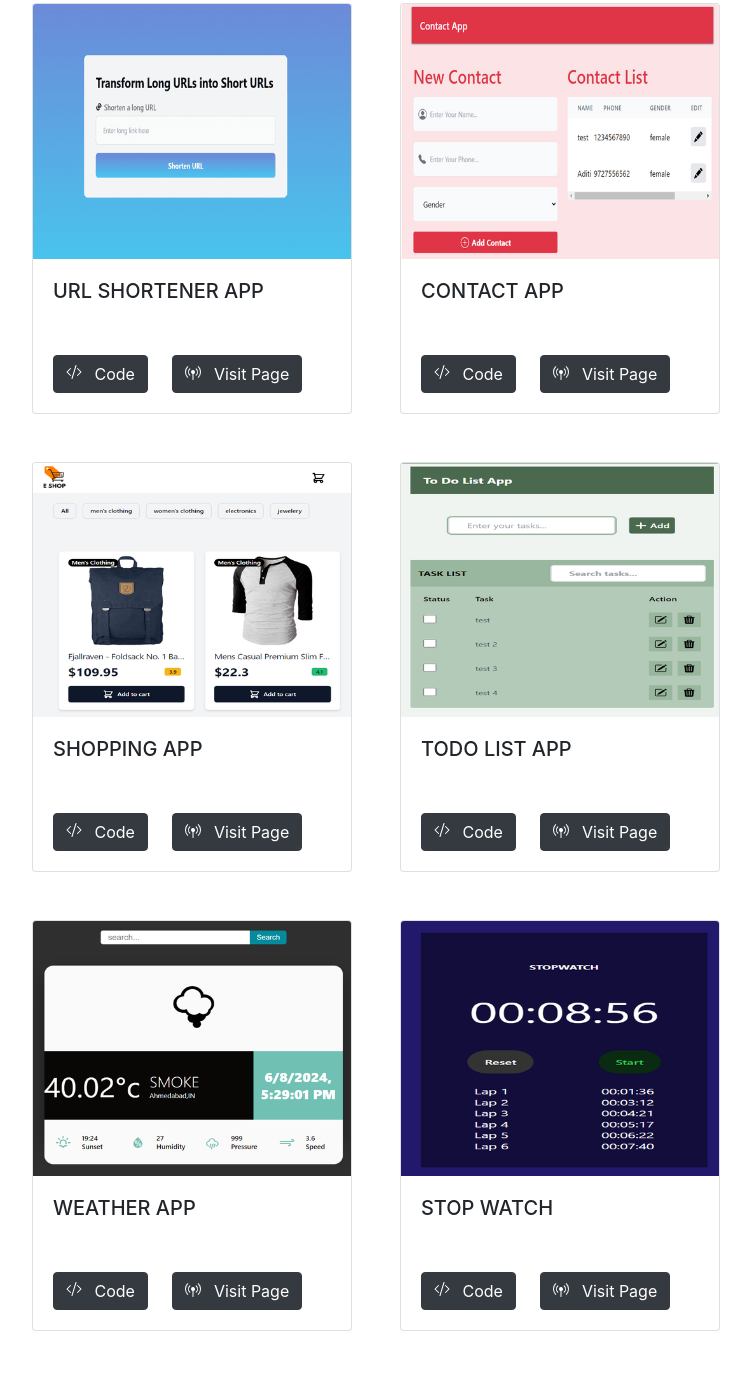
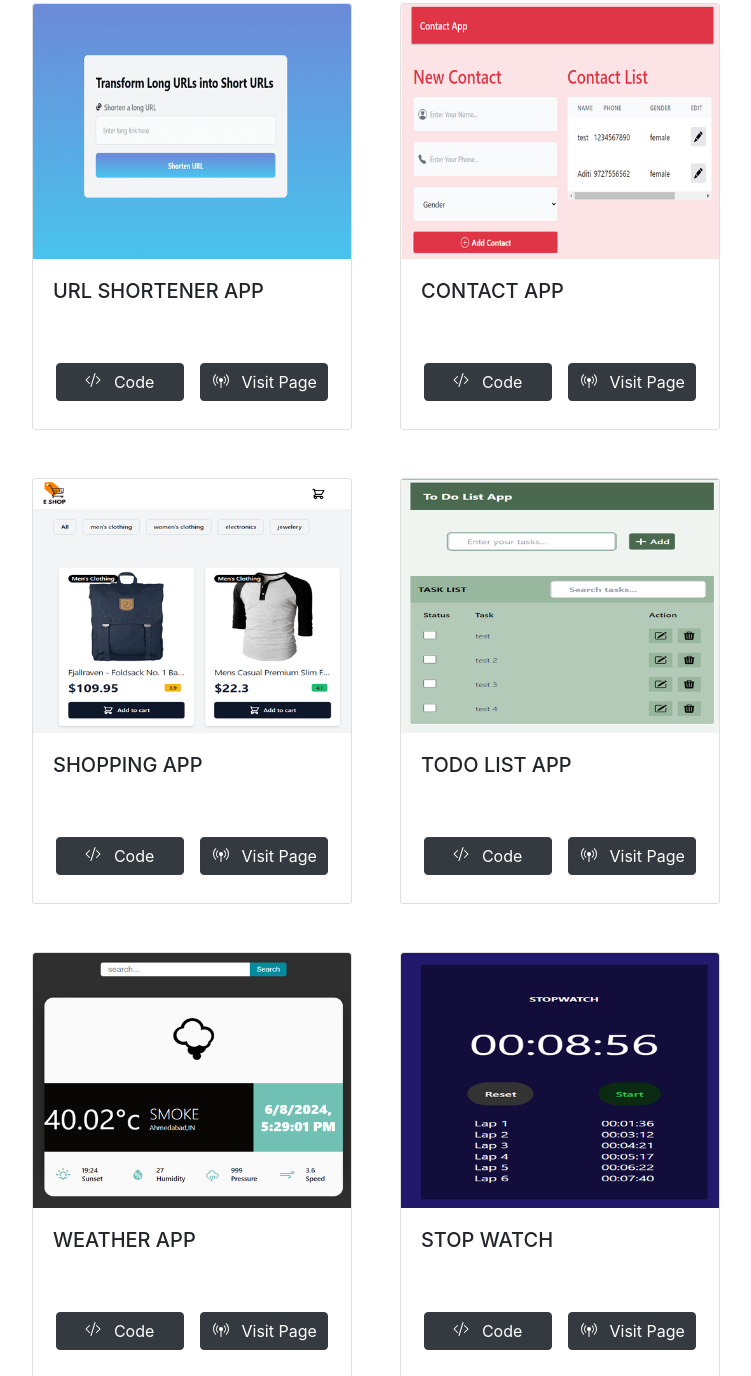
Before and after one commit to NomanSipai/noman-sipai-port, a website with bundled scripts: page index.html in a window 1280 px wide. Shown: the part 1755-3131 px from the top of the page, without its empty margins (312-1063 px from the left). Built offline with nearby package versions, Linux system fonts and the light colour scheme; a web font is replaced by a local one.

Commit message:
final changes

```diff
--- a/index.html
+++ b/index.html
@@ -166,38 +166,45 @@
             <div class="card-body">
               <h5 class="card-title">URL Shortener App</h5>
             </div>
+
+            <div class="card-body d-flex justify-content-center row">
+              <a href="https://github.com/NomanSipai/URL-Shortner-app.git" target="_blank"
+                class="card-link btn btn-dark col-12 col-sm-5 col-md-5 m-2">
+                <svg xmlns="http://www.w3.org/2000/svg" width="16" height="16" fill="currentColor" class="h-6 w-6 mr-2"
+                  viewBox="0 0 16 16">
+                  <path
+                    d="M10.478 1.647a.5.5 0 1 0-.956-.294l-4 13a.5.5 0 0 0 .956.294zM4.854 4.146a.5.5 0 0 1 0 .708L1.707 8l3.147 3.146a.5.5 0 0 1-.708.708l-3.5-3.5a.5.5 0 0 1 0-.708l3.5-3.5a.5.5 0 0 1 .708 0m6.292 0a.5.5 0 0 0 0 .708L14.293 8l-3.147 3.146a.5.5 0 0 0 .708.708l3.5-3.5a.5.5 0 0 0 0-.708l-3.5-3.5a.5.5 0 0 0-.708 0" />
+                </svg>
+                Code
+              </a>
+              <a href="https://url-shortner-app-eight.vercel.app/" target="_blank"
+                class="card-link btn btn-dark col-12 col-sm-5 col-md-5 m-2">
+                <svg xmlns="http://www.w3.org/2000/svg" width="16" height="16" fill="currentColor" class="mr-2 h-6 w-6"
+                  viewBox="0 0 16 16">
+                  <path
+                    d="M3.05 3.05a7 7 0 0 0 0 9.9.5.5 0 0 1-.707.707 8 8 0 0 1 0-11.314.5.5 0 0 1 .707.707m2.122 2.122a4 4 0 0 0 0 5.656.5.5 0 1 1-.708.708 5 5 0 0 1 0-7.072.5.5 0 0 1 .708.708m5.656-.708a.5.5 0 0 1 .708 0 5 5 0 0 1 0 7.072.5.5 0 1 1-.708-.708 4 4 0 0 0 0-5.656.5.5 0 0 1 0-.708m2.122-2.12a.5.5 0 0 1 .707 0 8 8 0 0 1 0 11.313.5.5 0 0 1-.707-.707 7 7 0 0 0 0-9.9.5.5 0 0 1 0-.707zM6 8a2 2 0 1 1 2.5 1.937V15.5a.5.5 0 0 1-1 0V9.937A2 2 0 0 1 6 8" />
+                </svg>
+                Visit Page
+              </a>
+            </div>
+
+          </div>
+          <div class="card m-4" style="width: 20rem;">
+            <img src="/img/photos/contact-app.png" class="card-img-top" alt="...">
             <div class="card-body">
-              <a href="https://github.com/NomanSipai/URL-Shortner-app.git" target="_blank"
-                class="card-link btn btn-dark">
+              <h5 class="card-title">Contact App</h5>
+            </div>
+            <div class="card-body d-flex justify-content-center row">
+              <a href="https://github.com/NomanSipai/contact-app.git" target="_blank"
+                class="card-link btn btn-dark col-12 col-sm-5 col-md-5 m-2">
                 <svg xmlns="http://www.w3.org/2000/svg" width="16" height="16" fill="currentColor" class=" h-6 w-6 mr-2"
                   viewBox="0 0 16 16">
                   <path
                     d="M10.478 1.647a.5.5 0 1 0-.956-.294l-4 13a.5.5 0 0 0 .956.294zM4.854 4.146a.5.5 0 0 1 0 .708L1.707 8l3.147 3.146a.5.5 0 0 1-.708.708l-3.5-3.5a.5.5 0 0 1 0-.708l3.5-3.5a.5.5 0 0 1 .708 0m6.292 0a.5.5 0 0 0 0 .708L14.293 8l-3.147 3.146a.5.5 0 0 0 .708.708l3.5-3.5a.5.5 0 0 0 0-.708l-3.5-3.5a.5.5 0 0 0-.708 0" />
                 </svg>
                 Code</a>
-              <a href="https://url-shortner-app-eight.vercel.app/" target="_blank" class="card-link btn btn-dark">
-                <svg xmlns="http://www.w3.org/2000/svg" width="16" height="16" fill="currentColor" class="mr-2 h-6 w-6"
-                  viewBox="0 0 16 16">
-                  <path
-                    d="M3.05 3.05a7 7 0 0 0 0 9.9.5.5 0 0 1-.707.707 8 8 0 0 1 0-11.314.5.5 0 0 1 .707.707m2.122 2.122a4 4 0 0 0 0 5.656.5.5 0 1 1-.708.708 5 5 0 0 1 0-7.072.5.5 0 0 1 .708.708m5.656-.708a.5.5 0 0 1 .708 0 5 5 0 0 1 0 7.072.5.5 0 1 1-.708-.708 4 4 0 0 0 0-5.656.5.5 0 0 1 0-.708m2.122-2.12a.5.5 0 0 1 .707 0 8 8 0 0 1 0 11.313.5.5 0 0 1-.707-.707 7 7 0 0 0 0-9.9.5.5 0 0 1 0-.707zM6 8a2 2 0 1 1 2.5 1.937V15.5a.5.5 0 0 1-1 0V9.937A2 2 0 0 1 6 8" />
-                </svg>
-                Visit Page</a>
-            </div>
-          </div>
-          <div class="card m-4" style="width: 20rem;">
-            <img src="/img/photos/contact-app.png" class="card-img-top" alt="...">
-            <div class="card-body">
-              <h5 class="card-title">Contact App</h5>
-            </div>
-            <div class="card-body">
-              <a href="https://github.com/NomanSipai/contact-app.git" target="_blank" class="card-link btn btn-dark">
-                <svg xmlns="http://www.w3.org/2000/svg" width="16" height="16" fill="currentColor" class=" h-6 w-6 mr-2"
-                  viewBox="0 0 16 16">
-                  <path
-                    d="M10.478 1.647a.5.5 0 1 0-.956-.294l-4 13a.5.5 0 0 0 .956.294zM4.854 4.146a.5.5 0 0 1 0 .708L1.707 8l3.147 3.146a.5.5 0 0 1-.708.708l-3.5-3.5a.5.5 0 0 1 0-.708l3.5-3.5a.5.5 0 0 1 .708 0m6.292 0a.5.5 0 0 0 0 .708L14.293 8l-3.147 3.146a.5.5 0 0 0 .708.708l3.5-3.5a.5.5 0 0 0 0-.708l-3.5-3.5a.5.5 0 0 0-.708 0" />
-                </svg>
-                Code</a>
-              <a href="https://contact-app-plum.vercel.app/" target="_blank" class="card-link btn btn-dark">
+              <a href="https://contact-app-plum.vercel.app/" target="_blank"
+                class="card-link btn btn-dark col-12 col-sm-5 col-md-5 m-2">
                 <svg xmlns="http://www.w3.org/2000/svg" width="16" height="16" fill="currentColor" class="mr-2 h-6 w-6"
                   viewBox="0 0 16 16">
                   <path
@@ -211,15 +218,17 @@
             <div class="card-body">
               <h5 class="card-title">Shopping App</h5>
             </div>
-            <div class="card-body">
-              <a href="https://github.com/NomanSipai/e-com.git" target="_blank" class="card-link btn btn-dark">
+            <div class="card-body d-flex justify-content-center row">
+              <a href="https://github.com/NomanSipai/e-com.git" target="_blank"
+                class="card-link btn btn-dark col-12 col-sm-5 col-md-5 m-2">
                 <svg xmlns="http://www.w3.org/2000/svg" width="16" height="16" fill="currentColor" class=" h-6 w-6 mr-2"
                   viewBox="0 0 16 16">
                   <path
                     d="M10.478 1.647a.5.5 0 1 0-.956-.294l-4 13a.5.5 0 0 0 .956.294zM4.854 4.146a.5.5 0 0 1 0 .708L1.707 8l3.147 3.146a.5.5 0 0 1-.708.708l-3.5-3.5a.5.5 0 0 1 0-.708l3.5-3.5a.5.5 0 0 1 .708 0m6.292 0a.5.5 0 0 0 0 .708L14.293 8l-3.147 3.146a.5.5 0 0 0 .708.708l3.5-3.5a.5.5 0 0 0 0-.708l-3.5-3.5a.5.5 0 0 0-.708 0" />
                 </svg>
                 Code</a>
-              <a href="https://e-com-tan.vercel.app/" target="_blank" class="card-link btn btn-dark">
+              <a href="https://e-com-tan.vercel.app/" target="_blank"
+                class="card-link btn btn-dark col-12 col-sm-5 col-md-5 m-2">
                 <svg xmlns="http://www.w3.org/2000/svg" width="16" height="16" fill="currentColor" class="mr-2 h-6 w-6"
                   viewBox="0 0 16 16">
                   <path
@@ -233,15 +242,17 @@
             <div class="card-body">
               <h5 class="card-title">Todo List App</h5>
             </div>
-            <div class="card-body">
-              <a href="https://github.com/NomanSipai/to-do-list.git" target="_blank" class="card-link btn btn-dark">
+            <div class="card-body d-flex justify-content-center row">
+              <a href="https://github.com/NomanSipai/to-do-list.git" target="_blank"
+                class="card-link btn btn-dark col-12 col-sm-5 col-md-5 m-2">
                 <svg xmlns="http://www.w3.org/2000/svg" width="16" height="16" fill="currentColor" class=" h-6 w-6 mr-2"
                   viewBox="0 0 16 16">
                   <path
                     d="M10.478 1.647a.5.5 0 1 0-.956-.294l-4 13a.5.5 0 0 0 .956.294zM4.854 4.146a.5.5 0 0 1 0 .708L1.707 8l3.147 3.146a.5.5 0 0 1-.708.708l-3.5-3.5a.5.5 0 0 1 0-.708l3.5-3.5a.5.5 0 0 1 .708 0m6.292 0a.5.5 0 0 0 0 .708L14.293 8l-3.147 3.146a.5.5 0 0 0 .708.708l3.5-3.5a.5.5 0 0 0 0-.708l-3.5-3.5a.5.5 0 0 0-.708 0" />
                 </svg>
                 Code</a>
-              <a href="https://to-do-list-three-navy.vercel.app/" target="_blank" class="card-link btn btn-dark">
+              <a href="https://to-do-list-three-navy.vercel.app/" target="_blank"
+                class="card-link btn btn-dark col-12 col-sm-5 col-md-5 m-2">
                 <svg xmlns="http://www.w3.org/2000/svg" width="16" height="16" fill="currentColor" class="mr-2 h-6 w-6"
                   viewBox="0 0 16 16">
                   <path
@@ -255,15 +266,17 @@
             <div class="card-body">
               <h5 class="card-title">Weather App</h5>
             </div>
-            <div class="card-body">
-              <a href="https://github.com/NomanSipai/weather-app.git" target="_blank" class="card-link btn btn-dark">
+            <div class="card-body d-flex justify-content-center row">
+              <a href="https://github.com/NomanSipai/weather-app.git" target="_blank"
+                class="card-link btn btn-dark col-12 col-sm-5 col-md-5 m-2">
                 <svg xmlns="http://www.w3.org/2000/svg" width="16" height="16" fill="currentColor" class=" h-6 w-6 mr-2"
                   viewBox="0 0 16 16">
                   <path
                     d="M10.478 1.647a.5.5 0 1 0-.956-.294l-4 13a.5.5 0 0 0 .956.294zM4.854 4.146a.5.5 0 0 1 0 .708L1.707 8l3.147 3.146a.5.5 0 0 1-.708.708l-3.5-3.5a.5.5 0 0 1 0-.708l3.5-3.5a.5.5 0 0 1 .708 0m6.292 0a.5.5 0 0 0 0 .708L14.293 8l-3.147 3.146a.5.5 0 0 0 .708.708l3.5-3.5a.5.5 0 0 0 0-.708l-3.5-3.5a.5.5 0 0 0-.708 0" />
                 </svg>
                 Code</a>
-              <a href="https://weather-app-phi-ochre.vercel.app/" target="_blank" class="card-link btn btn-dark">
+              <a href="https://weather-app-phi-ochre.vercel.app/" target="_blank"
+                class="card-link btn btn-dark col-12 col-sm-5 col-md-5 m-2">
                 <svg xmlns="http://www.w3.org/2000/svg" width="16" height="16" fill="currentColor" class="mr-2 h-6 w-6"
                   viewBox="0 0 16 16">
                   <path
@@ -277,15 +290,17 @@
             <div class="card-body">
               <h5 class="card-title">Stop Watch</h5>
             </div>
-            <div class="card-body">
-              <a href="https://github.com/NomanSipai/stop-watch.git" target="_blank" class="card-link btn btn-dark">
+            <div class="card-body d-flex justify-content-center row">
+              <a href="https://github.com/NomanSipai/stop-watch.git" target="_blank"
+                class="card-link btn btn-dark col-12 col-sm-5 col-md-5 m-2">
                 <svg xmlns="http://www.w3.org/2000/svg" width="16" height="16" fill="currentColor" class=" h-6 w-6 mr-2"
                   viewBox="0 0 16 16">
                   <path
                     d="M10.478 1.647a.5.5 0 1 0-.956-.294l-4 13a.5.5 0 0 0 .956.294zM4.854 4.146a.5.5 0 0 1 0 .708L1.707 8l3.147 3.146a.5.5 0 0 1-.708.708l-3.5-3.5a.5.5 0 0 1 0-.708l3.5-3.5a.5.5 0 0 1 .708 0m6.292 0a.5.5 0 0 0 0 .708L14.293 8l-3.147 3.146a.5.5 0 0 0 .708.708l3.5-3.5a.5.5 0 0 0 0-.708l-3.5-3.5a.5.5 0 0 0-.708 0" />
                 </svg>
                 Code</a>
-              <a href="https://stop-watch-five-kappa.vercel.app/" target="_blank" class="card-link btn btn-dark">
+              <a href="https://stop-watch-five-kappa.vercel.app/" target="_blank"
+                class="card-link btn btn-dark col-12 col-sm-5 col-md-5 m-2">
                 <svg xmlns="http://www.w3.org/2000/svg" width="16" height="16" fill="currentColor" class="mr-2 h-6 w-6"
                   viewBox="0 0 16 16">
                   <path
@@ -299,16 +314,17 @@
             <div class="card-body">
               <h5 class="card-title">Leaderboard Page</h5>
             </div>
-            <div class="card-body">
+            <div class="card-body d-flex justify-content-center row">
               <a href="https://github.com/NomanSipai/Leaderboard-page.git" target="_blank"
-                class="card-link btn btn-dark">
+                class="card-link btn btn-dark col-12 col-sm-5 col-md-5 m-2">
                 <svg xmlns="http://www.w3.org/2000/svg" width="16" height="16" fill="currentColor" class=" h-6 w-6 mr-2"
                   viewBox="0 0 16 16">
                   <path
                     d="M10.478 1.647a.5.5 0 1 0-.956-.294l-4 13a.5.5 0 0 0 .956.294zM4.854 4.146a.5.5 0 0 1 0 .708L1.707 8l3.147 3.146a.5.5 0 0 1-.708.708l-3.5-3.5a.5.5 0 0 1 0-.708l3.5-3.5a.5.5 0 0 1 .708 0m6.292 0a.5.5 0 0 0 0 .708L14.293 8l-3.147 3.146a.5.5 0 0 0 .708.708l3.5-3.5a.5.5 0 0 0 0-.708l-3.5-3.5a.5.5 0 0 0-.708 0" />
                 </svg>
                 Code</a>
-              <a href="https://leaderboard-page-six.vercel.app/" target="_blank" class="card-link btn btn-dark">
+              <a href="https://leaderboard-page-six.vercel.app/" target="_blank"
+                class="card-link btn btn-dark col-12 col-sm-5 col-md-5 m-2">
                 <svg xmlns="http://www.w3.org/2000/svg" width="16" height="16" fill="currentColor" class="mr-2 h-6 w-6"
                   viewBox="0 0 16 16">
                   <path
@@ -322,16 +338,17 @@
             <div class="card-body">
               <h5 class="card-title">Landing Page</h5>
             </div>
-            <div class="card-body">
+            <div class="card-body d-flex justify-content-center row">
               <a href="https://github.com/NomanSipai/landing-page-uifry.git" target="_blank"
-                class="card-link btn btn-dark">
+                class="card-link btn btn-dark col-12 col-sm-5 col-md-5 m-2">
                 <svg xmlns="http://www.w3.org/2000/svg" width="16" height="16" fill="currentColor" class=" h-6 w-6 mr-2"
                   viewBox="0 0 16 16">
                   <path
                     d="M10.478 1.647a.5.5 0 1 0-.956-.294l-4 13a.5.5 0 0 0 .956.294zM4.854 4.146a.5.5 0 0 1 0 .708L1.707 8l3.147 3.146a.5.5 0 0 1-.708.708l-3.5-3.5a.5.5 0 0 1 0-.708l3.5-3.5a.5.5 0 0 1 .708 0m6.292 0a.5.5 0 0 0 0 .708L14.293 8l-3.147 3.146a.5.5 0 0 0 .708.708l3.5-3.5a.5.5 0 0 0 0-.708l-3.5-3.5a.5.5 0 0 0-.708 0" />
                 </svg>
                 Code</a>
-              <a href="https://uifry-kappa.vercel.app/" target="_blank" class="card-link btn btn-dark">
+              <a href="https://uifry-kappa.vercel.app/" target="_blank"
+                class="card-link btn btn-dark col-12 col-sm-5 col-md-5 m-2">
                 <svg xmlns="http://www.w3.org/2000/svg" width="16" height="16" fill="currentColor" class="mr-2 h-6 w-6"
                   viewBox="0 0 16 16">
                   <path
```
